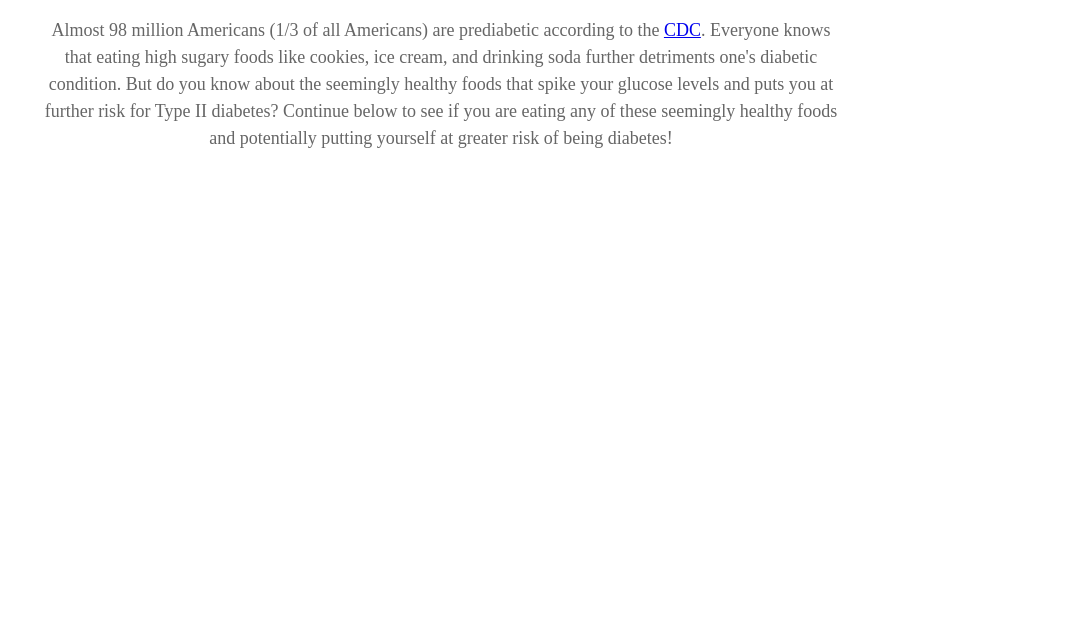
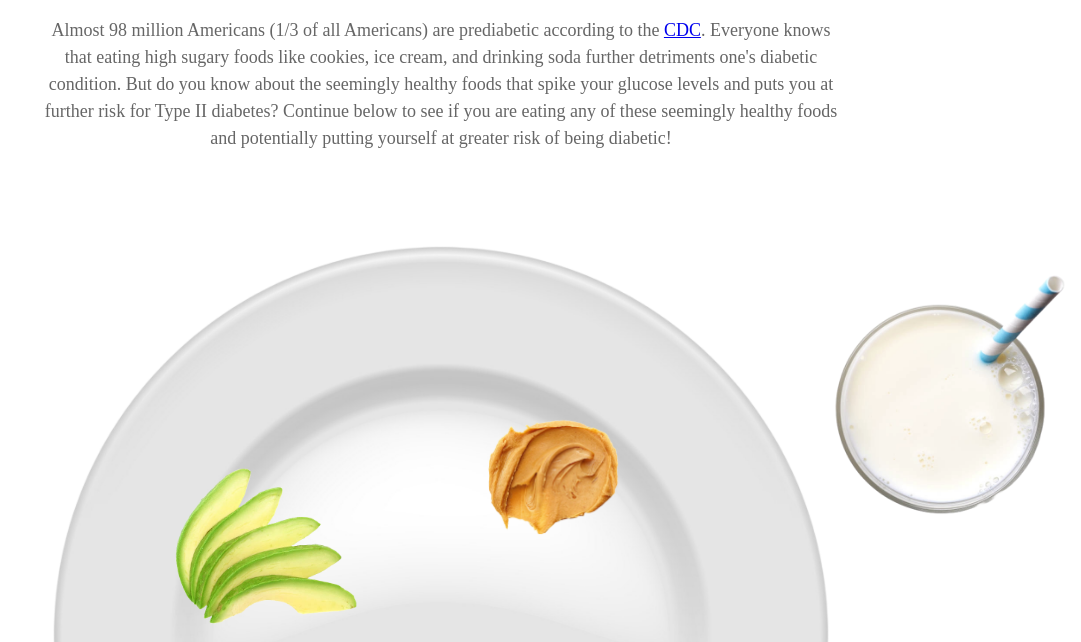
Before and after one commit to owenkyang/SugarLens, a website: page index.html in a window 1280 px wide. Shown: the part 260-902 px from the top of the page, without its empty margins (199-1280 px from the left). Before the commit the page ends 800 px from the top, so only its background shows below. Drawn offline with Linux system fonts and the light colour scheme.

Commit message:
implementing images

```diff
--- a/index.html
+++ b/index.html
@@ -15,8 +15,15 @@
             Everyone knows that eating high sugary foods like cookies, ice cream, and drinking soda further detriments one's diabetic
             condition. But do you know about the seemingly healthy foods that spike your glucose levels and puts you at further risk
             for Type II diabetes? Continue below to see if you are eating any of these seemingly healthy foods and potentially putting
-            yourself at greater risk of being diabetes!</p>
+            yourself at greater risk of being diabetic!</p>
+        <div class="image-container">
+            <img src="assets/plate.png" alt="Plate" class="plate-image">
+            <img src="assets/peanutbutter.png" alt="Peanut Butter" class="peanutbutter-image">
+            <img src="assets/avocado.png" alt="Avocado" class="avocado-image">
+            <img src="assets/milk.png" alt="Milk" class="milk-image">
+        </div>
     </div>
+
     <script src="global.js"></script>
 </body>
 </html>
--- a/style.css
+++ b/style.css
@@ -25,3 +25,39 @@ hr {
     max-width: 800px;
     line-height: 1.5;
 }
+
+.plate-image {
+    display: block;
+    margin: 20px auto;
+    max-width: 70%;
+    height: auto;
+}
+
+.image-container {
+    position: relative;
+    display: inline-block;
+}
+
+.peanutbutter-image {
+    position: absolute;
+    top: 25%;
+    right: 35%;
+    width: 12%;
+    height: auto;
+}
+
+.avocado-image {
+    position: absolute;
+    top: 31%;
+    left: 27%;
+    width: 18%;
+    height: auto;
+}
+
+.milk-image {
+    position: absolute;
+    top: 10%;
+    left: 80%;
+    width: 20%;
+    height: auto;
+}
```
Also changed, not shown: assets/avocado.png (added), assets/milk.png (added), assets/peanutbutter.png (added), assets/plate.png (added).
